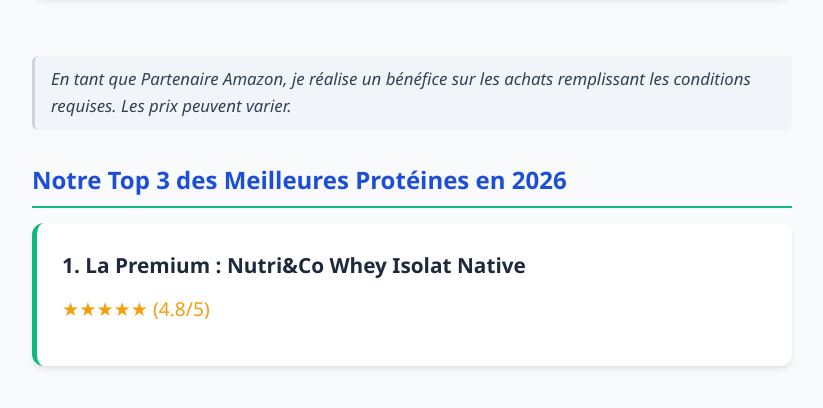
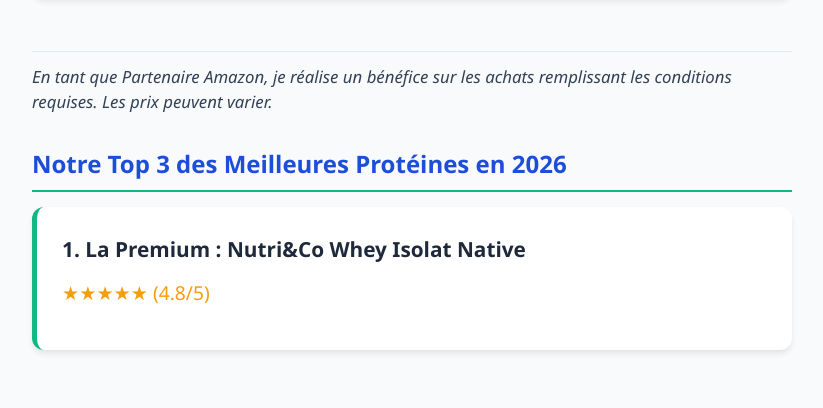
Before and after one commit to willysrwm/formevital, a plain HTML site: page article-whey.html in a window 1280 px wide. Shown: the part 1787-2195 px from the top of the page, without its empty margins (228-1051 px from the left). Drawn offline with Linux system fonts and the light colour scheme.

Commit message:
Update article-whey.html

```diff
--- a/article-whey.html
+++ b/article-whey.html
@@ -86,16 +86,17 @@
         }
 
         /* DIVULGATION AMAZON — EO AMBONIN'NY "TOP 3" */
+                /* DIVULGATION AMAZON — KELY SY MAIZINA */
         .amazon-disclosure {
-            font-size: 0.8rem;
-            color: #64748b;
+            font-size: 0.75rem;
+            color: #94a3b8;
             font-style: italic;
-            background: #f1f5f9;
-            border-left: 3px solid #cbd5e1;
-            padding: 10px 16px;
-            border-radius: 6px;
-            margin: 25px 0 20px;
-            line-height: 1.6;
+            background: transparent;
+            border: none;
+            border-top: 1px solid #e2e8f0;
+            padding: 12px 0 0 0;
+            margin: 20px 0 25px 0;
+            line-height: 1.5;
         }
 
         /* BONUS CLICKBANK (JAVA BURN) */
```
